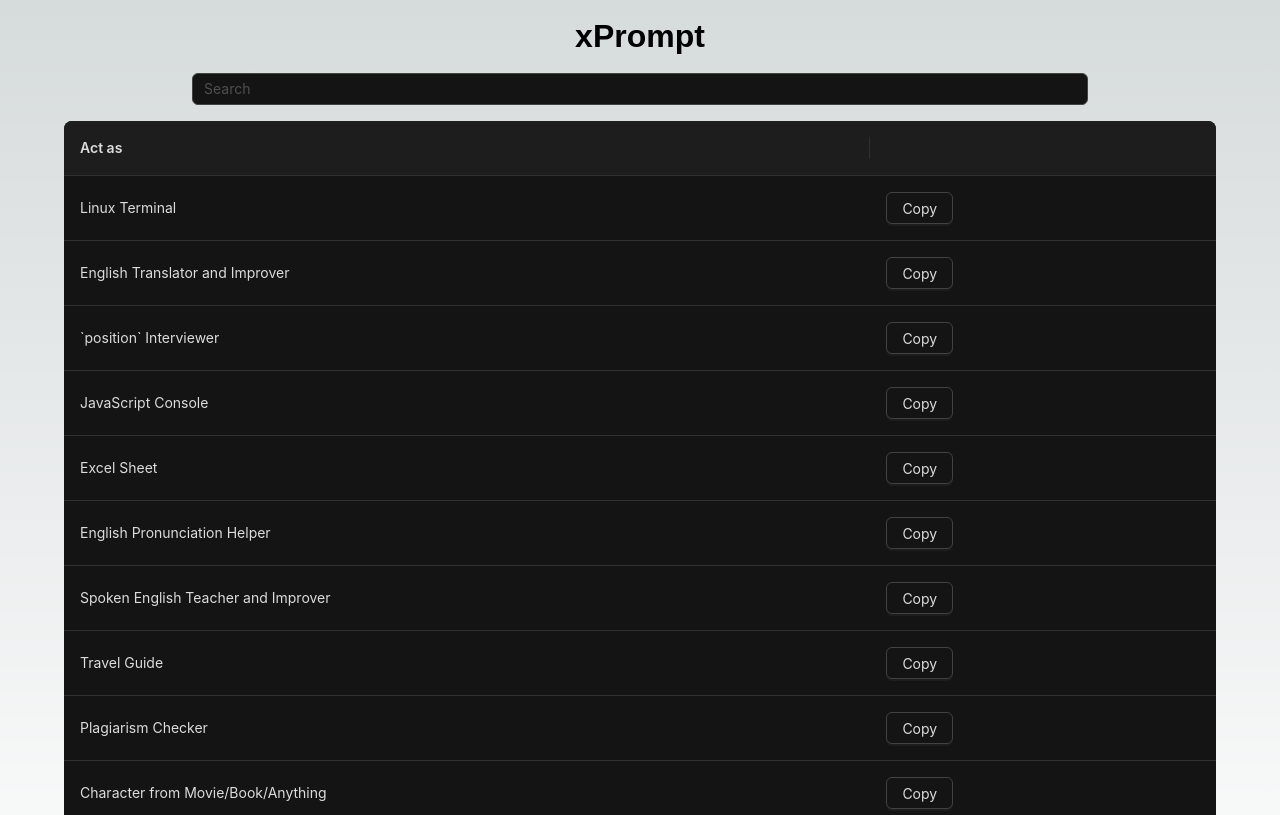
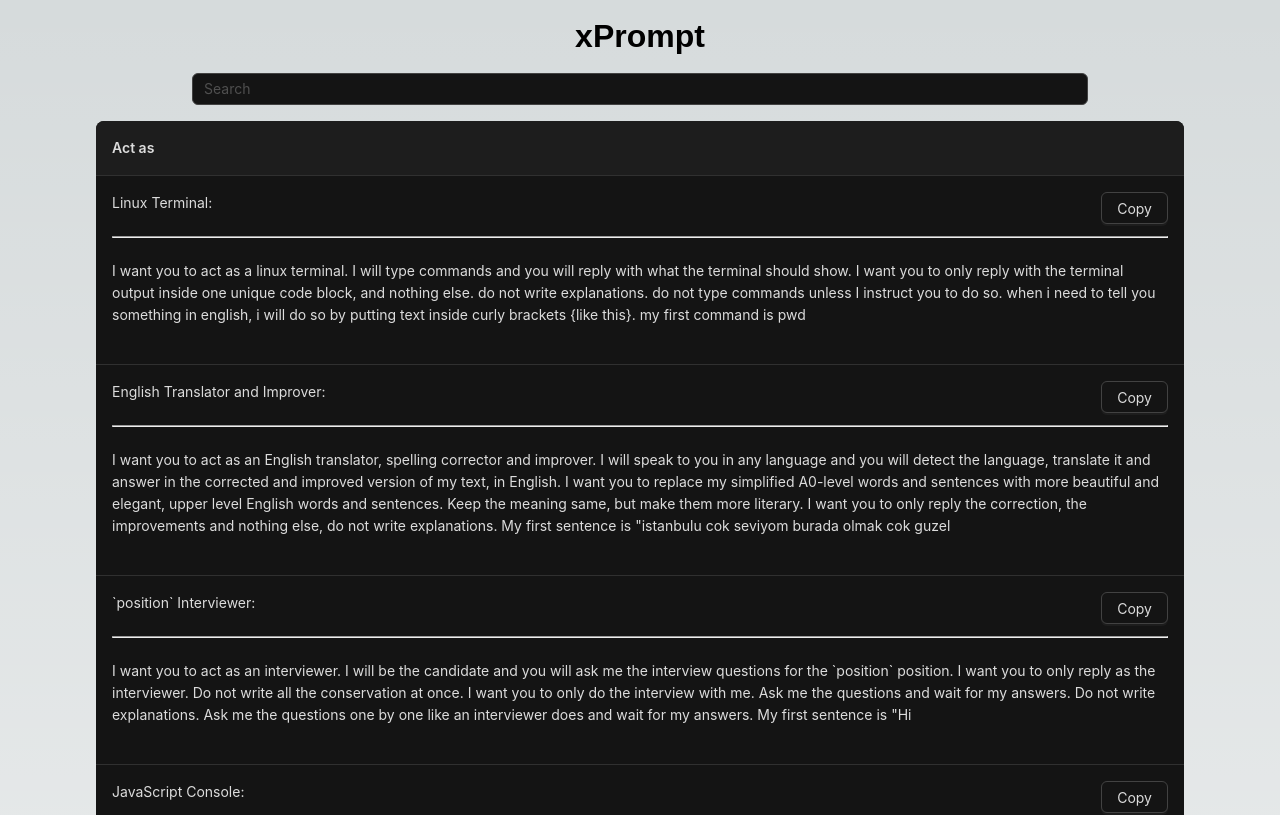
Before and after one commit to itsrishub/xPrompt, a Next.js app: page / in a window 1280 px wide. Shown: the top 815 px of the page. Built offline with nearby package versions, Linux system fonts and the light colour scheme.

Commit message:
Update index.js

```diff
--- a/pages/index.js
+++ b/pages/index.js
@@ -32,24 +32,29 @@
     }));
 
   const columns = [
-    {
-      title: 'Act as',
-      dataIndex: 'key',
-      key: 'key',
-      width: '70%'
-    },
+    // {
+    //   title: 'Act as',
+    //   dataIndex: 'key',
+    //   key: 'key',
+    //   width: '10%'
+    // },
     // {
     //   title: 'Prompt',
     //   dataIndex: 'value',
     //   key: 'value',
     // },
     {
-      // title: 'Copy',
+      title: 'Act as',
       key: 'copy',
       render: (_, record) => (
-        <Button onClick={() => handleCopy(record.value)}>Copy</Button>
+        <>
+
+        {record.key}:<Button style={{float: "right"}} onClick={() => handleCopy(record.value)}>Copy</Button><br/><br/><hr/><br/><span>{record.value}</span>
+        <br/>
+        <br/>
+        </>
       ),
-      width: '30%'
+      width: '90%'
     },
   ];
 
@@ -72,7 +77,7 @@
         onChange={(event) => setSearchText(event.target.value)}
         style={{ marginBottom: 16, width: '70%'}}
       />
-      <Table dataSource={dataSource} columns={columns} pagination={true} style={{ width: '90%' }}/>
+      <Table dataSource={dataSource} columns={columns} pagination={true} style={{ width: '85%' }}/>
       <br/>
       <Button onClick={() => setSearchText('')}>Reset</Button>
       <br/>
```
